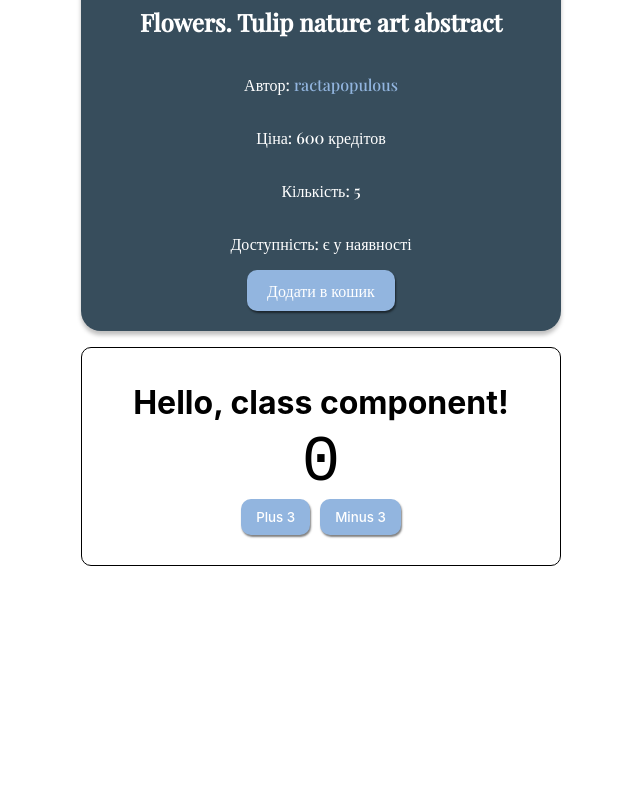
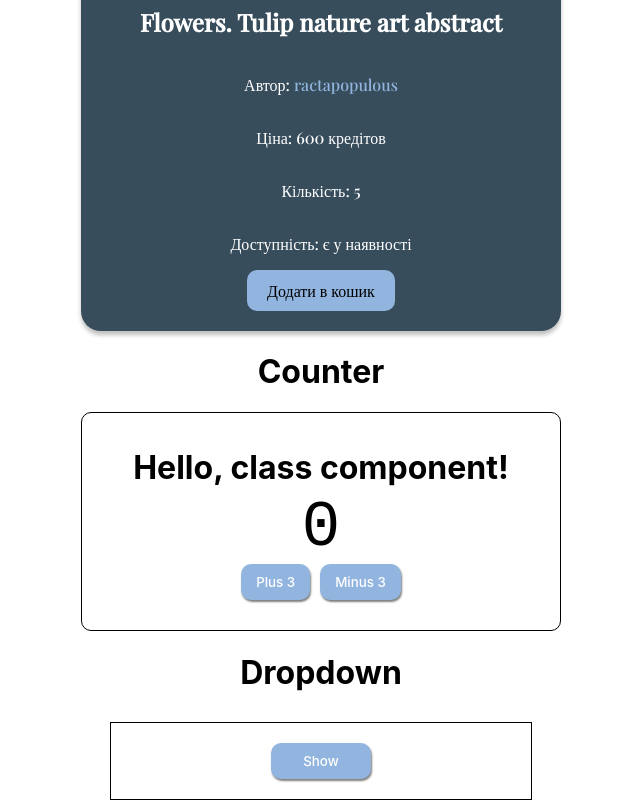
Before and after one commit to xrsQugi/react-lessons, a React (Create React App) app: page / in a window 1280 px wide. Shown: the part 1181-1981 px from the top of the page, without its empty margins (319-959 px from the left). Before the commit the page ends 1747 px from the top, so only its background shows below. Built offline with nearby package versions, Linux system fonts and the light colour scheme.

Commit message:
dropdown

```diff
--- a/src/App.js
+++ b/src/App.js
@@ -5,6 +5,7 @@ import Section from './components/Section';
 import PaintingList from './components/PaintingList/PaintingList.jsx';
 import paintings from "./components/PaintingList/paintings.json";
 import Counter from "./components/Counter/Counter"
+import DropDown from "./components/DropDown/DropDown"
 
 export default function App(){
   return(
@@ -12,7 +13,12 @@ export default function App(){
       <Section title="Gallery">
         <PaintingList items={paintings}/>
       </Section>
-      <Counter step={3}/>
+      <Section title="Counter">
+        <Counter step={3}/>
+      </Section>
+      <Section title="Dropdown">
+        <DropDown/>
+      </Section>
     </div>
   );
 }
--- /dev/null
+++ b/src/components/Counter/Controls.jsx
@@ -0,0 +1,21 @@
+import React from 'react';
+import css from "./Counter.module.css";
+
+export default function Controls({onDecrement, onIncrement, step}) {
+    return (
+        <>
+            <button
+                className={css.count_button}
+                type="button"
+                onClick={onIncrement}
+            >Plus {step}
+            </button>
+            <button
+                className={css.count_button}
+                type="button"
+                onClick={onDecrement}
+            >Minus {step}
+            </button>
+        </>
+    );
+}
--- a/src/components/Counter/Counter.jsx
+++ b/src/components/Counter/Counter.jsx
@@ -1,4 +1,6 @@
 import css from "./Counter.module.css";
+import Controls from "./Controls";
+
 
 // function Counter() {
     // return (
@@ -39,23 +41,18 @@ export default class Counter extends Component{
     }
 
     render(){
-        const { step } = this.props;
+        // const { step } = this.props;
 
         return (
             <div className={css.wrap}>
                 <h1 className={css.title}>Hello, class component!</h1>
                 <span className={css.change_number}>{this.state.value}</span>
                 <div>
-                    <button
-                        type="button"
-                        onClick={this.HandleIncrement}
-                    >Plus {step}
-                    </button>
-                    <button
-                        type="button"
-                        onClick={this.HandleDecrement}
-                    >Minus {step}
-                    </button>
+                    <Controls
+                        onDecrement={this.HandleDecrement}
+                        onIncrement={this.HandleIncrement}
+                        step={this.props.step}
+                    />
                 </div>
             </div>
         );
--- a/src/components/Counter/Counter.module.css
+++ b/src/components/Counter/Counter.module.css
@@ -15,7 +15,7 @@
     margin: 0;
 }
 
-button {
+.count_button {
     border: none;
     padding: 10px 15px;
     background-color: #92B5DF;
@@ -31,7 +31,7 @@ button {
     border-radius: 10px;
 }
 
-button:active {
+.count_button:active {
     box-shadow: 2px 5px 2px 0 rgb(0 0 0 / 0.5);
 }
 
--- /dev/null
+++ b/src/components/DropDown/DropDown.jsx
@@ -0,0 +1,45 @@
+import css from "./DropDown.module.css";
+import React, { Component } from 'react'
+
+export default class DropDown extends Component {
+
+    static defaultProps = {
+        title: "Show",
+    };
+
+    state = {
+        visible: false,
+    }
+
+    Toggle = () => {
+        this.setState((prewState) => ({
+            visible: !prewState.visible,
+        }))
+    }
+
+    //! замінили цю частину на toggle
+    // Show = () => {
+    //     this.setState({
+    //         visible: true,
+    //     })
+    // }
+
+    // Hide = () => {
+    //     this.setState({
+    //         visible: false,
+    //     })
+    // }
+    //!
+
+    render() {
+        const {visible} = this.state;
+        return (
+        <div className={css.drop_down}>
+            <button type="button" className={css.drop_down_button} onClick={this.Toggle}>{visible ? "Hide" : "Show"}</button>
+            {/* <button type="button" className={css.drop_down_button} onClick={this.Toggle}>Show</button>
+            <button type="button" className={css.drop_down_button} onClick={this.Toggle}>Hide</button> */}
+            {visible && <div className={css.drop_down_menu}>Dropdown menu</div>}
+        </div>
+        )
+  }
+}
--- /dev/null
+++ b/src/components/DropDown/DropDown.module.css
@@ -0,0 +1,39 @@
+.drop_down {
+    position: relative;
+    width: 420px;
+    padding: 20px 0 0;
+    border: 1px solid black;
+    margin: 0 auto;
+    margin-top: 30px;
+    display: flex;
+    justify-content: center;
+    flex-direction: column;
+    align-items: center;
+}
+
+.drop_down_button {
+    border-radius: 10px;
+    border: none;
+    width: 100px;
+    text-align: center;
+    padding: 10px 20px;
+    background-color: #92B5DF;
+    color: #fff;
+    font-weight: 500;
+    margin-left: 5px;
+    margin-right: 5px;
+    font-family: inherit;
+    cursor: pointer;
+    outline: none;
+    box-shadow: 1px 2px 2px 0 rgb(0 0 0 / 0.5);
+    transition: box-shadow 250ms linear;
+    margin-bottom: 20px;
+}
+
+.drop_down_menu {
+    width: 100%;
+    padding: 20px 0;
+    text-align: center;
+    background-color: #92B5DF;
+    color: white;
+}
```
